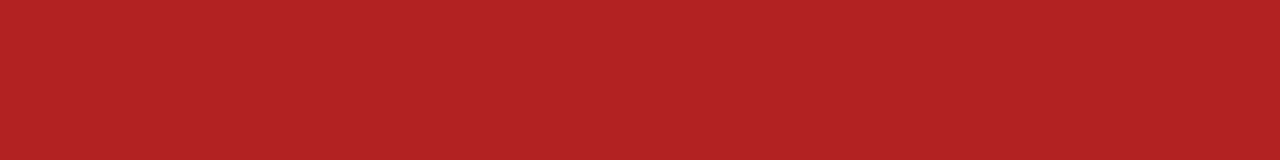
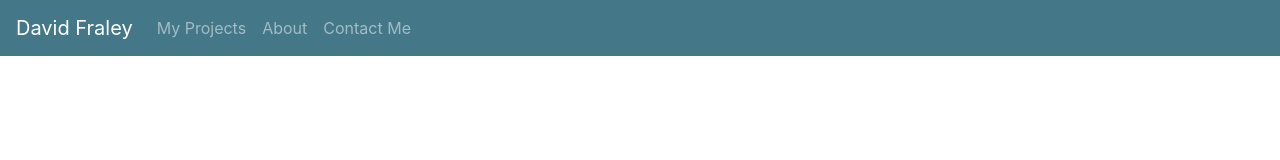
Before and after one commit to fraleyds/Portfolio, a website: page index.html in a window 1280 px wide. Drawn offline with nearby package versions, Linux system fonts and the light colour scheme; a web font is replaced by a local one.

Commit message:
bootstrap set up and navbar added

```diff
--- a/css/main.css
+++ b/css/main.css
@@ -1,6 +1,6 @@
 /* Global stylings */
-body {
-    background-color: firebrick;
+nav {
+    background-color: #447889;
 }
 /* Navbar stylings */
 /* Header stylings */
--- a/index.html
+++ b/index.html
@@ -10,7 +10,7 @@
     <title>Fraley Web Development</title>
 
     <!-- Bootstrap core CSS Modules-->
-    <link rel="stylesheet" href="">
+    <link rel="stylesheet" href="node_modules/bootstrap/dist/css/bootstrap.min.css">
 
     <!-- Fonts -->
     <link href='https://fonts.googleapis.com/css?family=Belleza' rel='stylesheet'>
@@ -21,23 +21,40 @@
 </head>
 <body>
     <!-- Navigation -->
-    <nav>
+    <nav class="navbar navbar-expand-lg navbar-dark">
+        <a class="navbar-brand" href="#header">David Fraley</a>
+        <button class="navbar-toggler" type="button" data-toggle="collapse" data-target="#navbarText" aria-controls="navbarText" aria-expanded="false" aria-label="Toggle navigation">
+            <span class="navbar-toggler-icon"></span>
+        </button>
+        <div class="collapse navbar-collapse">
+            <ul class="navbar-nav">
+                <li class="nav-item">
+                    <a class="nav-link" href="#projects">My Projects</a>
+                </li>
+                <li class="nav-item">
+                    <a class="nav-link" href="#about">About</a>
+                </li>
+                <li class="nav-item">
+                    <a class="nav-link" href="#contact">Contact Me</a>
+                </li>
+            </ul>
+        </div>
     </nav>
 
     <!-- Header -->
-    <header>
+    <header id="header">
     </header>
 
     <!-- Portfolio -->
-    <section>
+    <section id="projects">
     </section>
 
     <!-- About -->
-    <section>
+    <section id="about">
     </section>
 
     <!-- Contact -->
-    <section>
+    <section id="contact">
     </section>
 
     <!-- Footer -->
@@ -51,8 +68,10 @@
     <!-- Scripts -->
 
     <!-- Bootstrap -->
+    <script src="node_modules/jquery/dist/jquery.min.js"></script>
+    <script src="node_modules/bootstrap/dist/js/bootstrap.min.js"></script>
 
-    <!-- jQuery -->
+    <!-- jQuery 3rd Party Scripts -->
 
     <!-- Custom scripts for this template -->
     <script src="js/main.js"></script>
--- a/package.json
+++ b/package.json
@@ -26,5 +26,10 @@
     "gulp-sass": "^3.1.0",
     "gulp-uglify": "^3.0.0",
     "gulp-watch": "^5.0.0"
+  },
+  "dependencies": {
+    "bootstrap": "^4.0.0",
+    "font-awesome": "^4.7.0",
+    "jquery": "^3.3.1"
   }
 }
```
Also changed, not shown: 1 other file.
